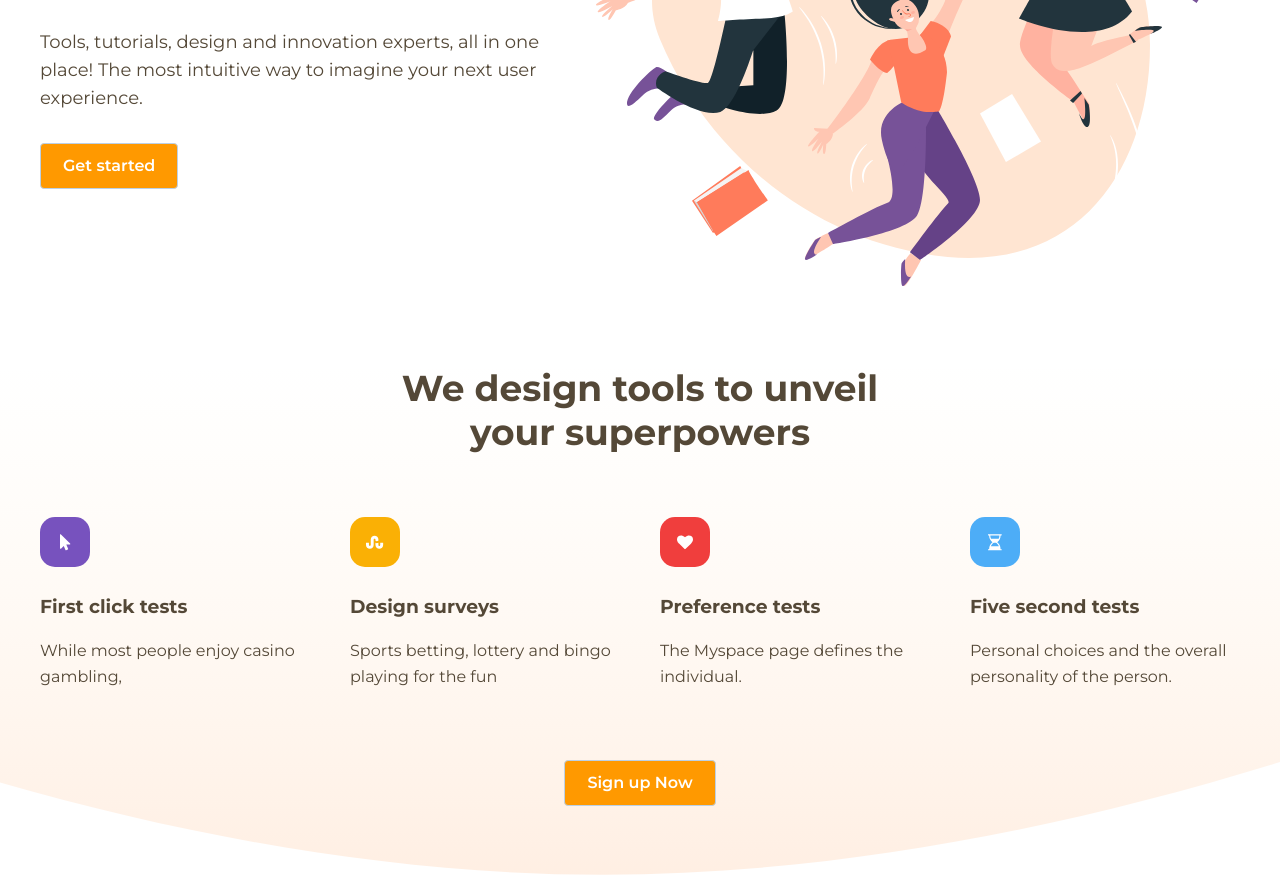
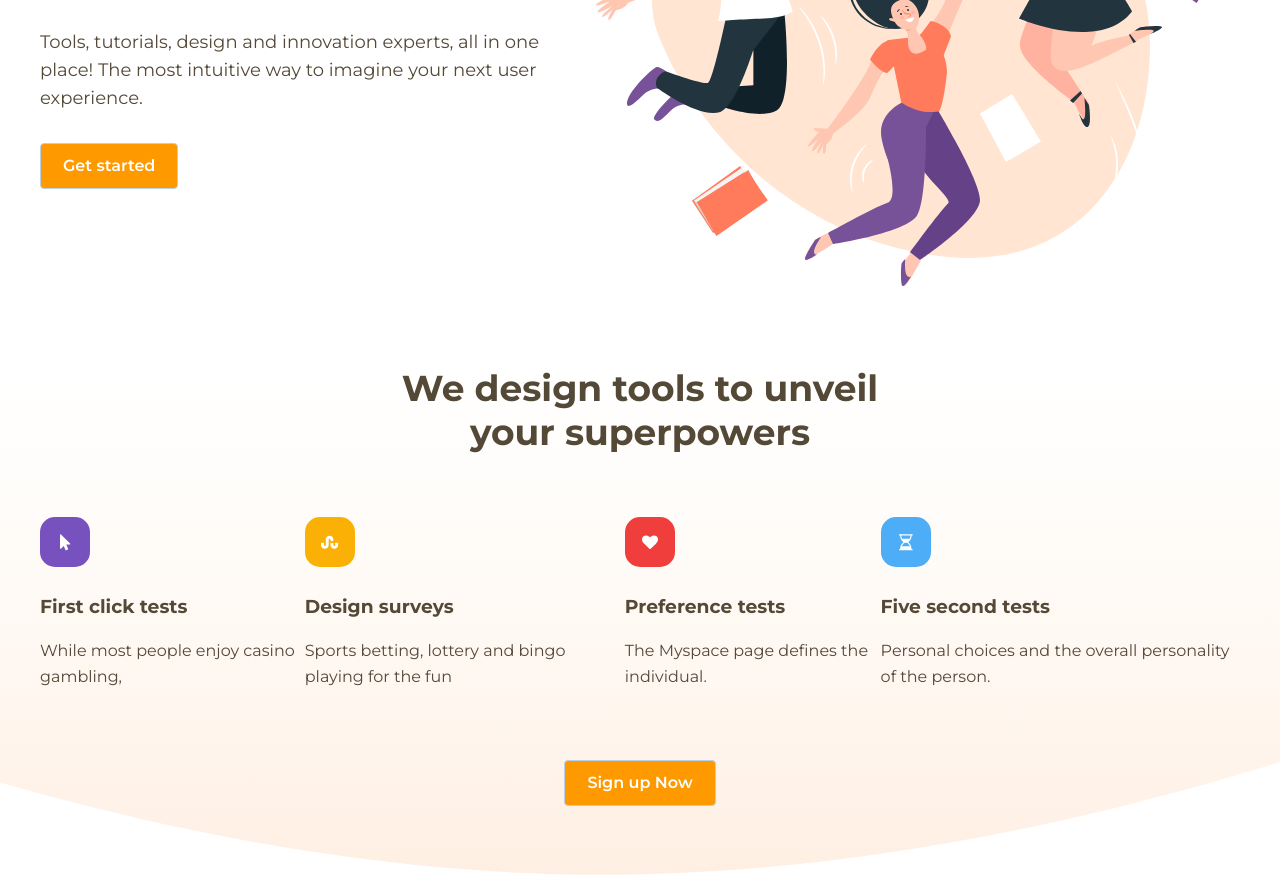
Before and after one commit to GlebKalmikov/Productly, a plain HTML site: page index.html in a window 1280 px wide. Shown: the part 369-1263 px from the top of the page. Drawn offline with Linux system fonts and the light colour scheme.

```diff
--- a/styles/style.css
+++ b/styles/style.css
@@ -100,11 +100,6 @@ body {
   display: flex;
   justify-content: space-between;
 }
-.blok-tests {
-  width: 270px;
-  height: 174px;
-  margin: 0;
-}
 .heading-h1 {
  font-size: 44px;
  font-weight: 700;
```
